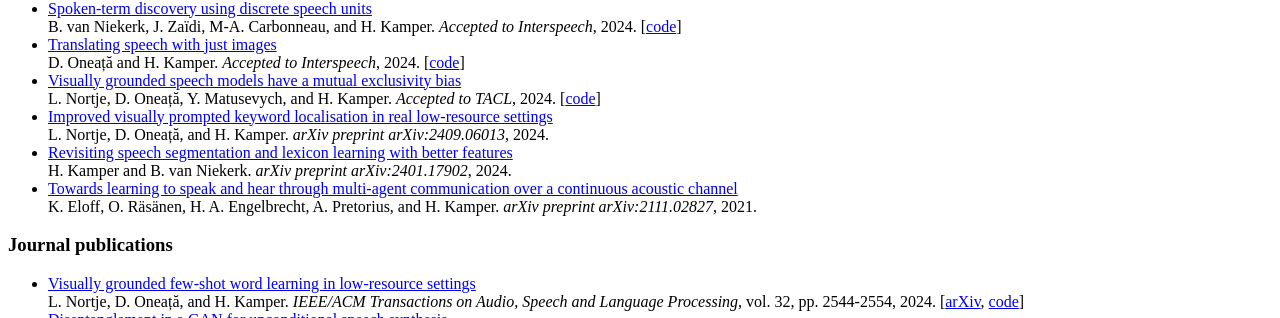
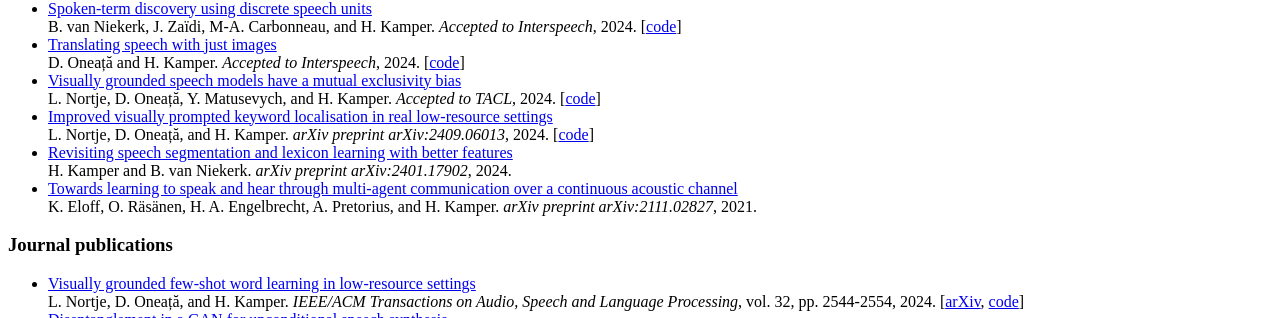
Before and after one commit to kamperh/kamperh.github.io, a Jekyll site: the page built from publications.md, in a window 1280 px wide and 900 px high. Shown: the part 171-489 px from the top of the window. Built offline with Jekyll 4.4.1, drawn with Linux system fonts in a browser that asks for light colours; a style sheet for code colours, icons or effects is not loaded.

Commit message:
Update publications.md

```diff
--- a/publications.md
+++ b/publications.md
@@ -17,7 +17,7 @@ order: 5
 - [Visually grounded speech models have a mutual exclusivity bias](https://arxiv.org/abs/2403.13922)
   L. Nortje, D. Oneață, Y. Matusevych, and H. Kamper. *Accepted to TACL*, 2024. [[code](https://sites.google.com/view/mutualexclusivityinvgs)]
 - [Improved visually prompted keyword localisation in real low-resource settings](https://arxiv.org/abs/2409.06013)
-  L. Nortje, D. Oneață, and H. Kamper. *arXiv preprint arXiv:2409.06013*, 2024.
+  L. Nortje, D. Oneață, and H. Kamper. *arXiv preprint arXiv:2409.06013*, 2024. [[code](https://github.com/LeanneNortje/low-resource_VPKL)]
 - [Revisiting speech segmentation and lexicon learning with better features](https://arxiv.org/abs/2401.17902)
   H. Kamper and B. van Niekerk. *arXiv preprint arXiv:2401.17902*, 2024.
 - [Towards learning to speak and hear through multi-agent communication over a continuous acoustic channel](https://arxiv.org/abs/2111.02827)
```
